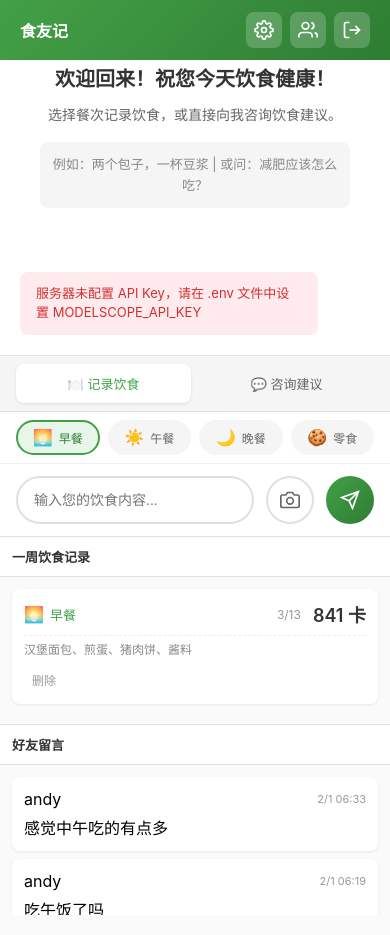
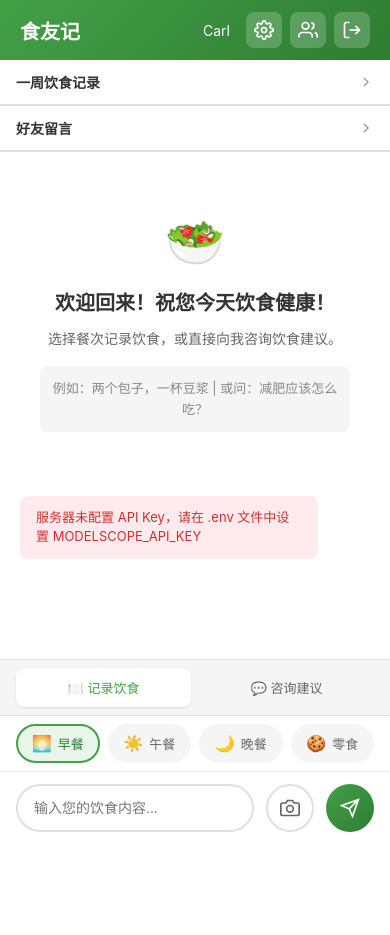
Before and after one commit to Lukes22/Diet-Assistant, a Flask app: page / in a window 390 px wide. After the commit the page ends 832 px from the top, so only its background shows below. Run offline with Flask 2, Linux system fonts and the light colour scheme; a user stored in the database is signed in; data comes from the database, SQL or seed files in the repository; both versions use the stored data as it was after the commit; some libraries are stand-ins or nearby versions.

Commit message:
优化手机端前端页面

```diff
--- a/requirements.txt
+++ b/requirements.txt
@@ -5,3 +5,4 @@
 openai>=1.0
 python-dotenv
 werkzeug
+httpx
--- a/static/css/style.css
+++ b/static/css/style.css
@@ -243,11 +243,40 @@
     padding: 12px 16px;
     background: #fff;
     border-bottom: 1px solid #e0e0e0;
+    display: flex;
+    justify-content: space-between;
+    align-items: center;
+    cursor: pointer;
+    user-select: none;
+}
+
+.section-header:hover {
+    background: #f9f9f9;
 }
 
 .section-header h3 {
     font-size: 14px;
     color: #333;
+    margin: 0;
+}
+
+.section-toggle {
+    transition: transform 0.3s;
+    color: #999;
+    flex-shrink: 0;
+}
+
+.section-header.collapsed .section-toggle {
+    transform: rotate(-90deg);
+}
+
+.section-body {
+    overflow: hidden;
+    transition: max-height 0.3s ease;
+}
+
+.panel-section.collapsed .section-body {
+    max-height: 0 !important;
 }
 
 .records-list,
@@ -430,8 +459,8 @@
     font-size: 13px;
 }
 
-/* 底部输入区域 */
 .bottom-input-area {
+    flex: 0 0 auto; /* 关键：固定高度，不拉伸 */
     background: #fff;
     border-top: 1px solid #e0e0e0;
 }
@@ -1444,34 +1473,59 @@
 
 /* ========== 响应式 ========== */
 @media (max-width: 900px) {
+    html, body {
+        height: 100%;
+        overflow: hidden;
+    }
+
     .main-container {
-        height: auto;
-        min-height: 100vh;
+        position: fixed;
+        top: 0;
+        left: 0;
+        right: 0;
+        bottom: 0;
+        display: flex;
+        flex-direction: column;
+        overflow: hidden;
     }
 
     .content-wrapper {
+        flex: 1 1 0;
         flex-direction: column;
-        flex: 1;
+        display: flex;
+        min-height: 0;
+        overflow: hidden;
+    }
+
+    /* 记录/留言区在顶部，按内容高度，不拉伸 */
+    .right-panel {
+        order: -1;
+        width: 100%;
+        flex: 0 0 auto;
+        border-bottom: 1px solid #e0e0e0;
         overflow: visible;
     }
 
+    /* 对话+输入区填满剩余空间 */
     .left-panel {
+        order: 1;
         border-right: none;
-        border-bottom: 1px solid #e0e0e0;
-        height: auto;
-        min-height: 50vh;
-        max-height: 70vh;
+        flex: 1 1 0;
+        min-height: 0;
+        display: flex;
+        flex-direction: column;
+        overflow: hidden;
     }
 
     .chat-container {
-        min-height: 200px;
-        max-height: 40vh;
-    }
-
-    .right-panel {
-        width: 100%;
-        height: auto;
-        flex: none;
+        flex: 1 1 0;
+        min-height: 0;
+        max-height: none;
+        overflow-y: auto;
+    }
+
+    .bottom-input-area {
+        flex: 0 0 auto;
     }
 
     .panel-section {
@@ -1479,19 +1533,35 @@
         max-height: none;
     }
 
+    .panel-section .section-body {
+        max-height: 200px;
+        overflow-y: auto;
+    }
+
+    .panel-section.collapsed .section-body {
+        max-height: 0 !important;
+    }
+
     .records-section {
-        min-height: 150px;
+        min-height: auto;
     }
 
     .messages-section {
-        min-height: 150px;
-        padding-bottom: 20px;
+        min-height: auto;
+        padding-bottom: 0;
     }
 
     .records-list,
     .messages-list {
-        max-height: 200px;
-        overflow-y: auto;
+        max-height: none;
+        overflow-y: visible;
+    }
+}
+
+    .records-list,
+    .messages-list {
+        max-height: none;
+        overflow-y: visible;
     }
 }
 
--- a/static/js/app.js
+++ b/static/js/app.js
@@ -25,6 +25,7 @@
     initInputHandler();
     initModals();
     checkApiStatus();
+    initCollapsibleSections();
 });
 
 // 初始化用户信息
@@ -148,6 +149,48 @@
         });
     });
 }
+
+// ==================== 折叠面板功能 ====================
+
+// 初始化折叠面板（移动端默认折叠两个面板，最大化对话区域）
+function initCollapsibleSections() {
+    if (window.innerWidth <= 900) {
+        document.querySelectorAll('.panel-section').forEach(section => {
+            section.classList.add('collapsed');
+            const header = section.querySelector('.section-header');
+            if (header) header.classList.add('collapsed');
+        });
+        // 初始计算移动端布局高度
+        recalcMobileLayout();
+        window.addEventListener('resize', recalcMobileLayout);
+    }
+}
+
+// 动态计算移动端左侧面板高度，确保填满屏幕
+function recalcMobileLayout() {
+    if (window.innerWidth > 900) return;
+    const header = document.querySelector('.header');
+    const rightPanel = document.querySelector('.right-panel');
+    const leftPanel = document.querySelector('.left-panel');
+    if (!header || !rightPanel || !leftPanel) return;
+
+    const vh = window.innerHeight;
+    const headerH = header.offsetHeight;
+    const rightH = rightPanel.offsetHeight;
+    leftPanel.style.height = (vh - headerH - rightH) + 'px';
+}
+
+// 切换面板展开/折叠
+function toggleSection(headerEl) {
+    const section = headerEl.closest('.panel-section');
+    if (!section) return;
+    section.classList.toggle('collapsed');
+    headerEl.classList.toggle('collapsed');
+    // 展开/折叠后重新计算布局
+    setTimeout(recalcMobileLayout, 50);
+}
+
+window.toggleSection = toggleSection;
 
 // ==================== 饮食记录功能 ====================
 
--- a/templates/index.html
+++ b/templates/index.html
@@ -99,21 +99,31 @@
             <div class="right-panel">
                 <!-- 一周饮食记录 -->
                 <div class="panel-section records-section">
-                    <div class="section-header">
+                    <div class="section-header" onclick="toggleSection(this)">
                         <h3>一周饮食记录</h3>
+                        <svg class="section-toggle" width="16" height="16" viewBox="0 0 24 24" fill="none" stroke="currentColor" stroke-width="2">
+                            <polyline points="6 9 12 15 18 9"></polyline>
+                        </svg>
                     </div>
-                    <div class="records-list" id="recordsList">
-                        <div class="empty-tip">暂无饮食记录</div>
+                    <div class="section-body">
+                        <div class="records-list" id="recordsList">
+                            <div class="empty-tip">暂无饮食记录</div>
+                        </div>
                     </div>
                 </div>
 
                 <!-- 好友留言 -->
                 <div class="panel-section messages-section">
-                    <div class="section-header">
+                    <div class="section-header" onclick="toggleSection(this)">
                         <h3>好友留言</h3>
+                        <svg class="section-toggle" width="16" height="16" viewBox="0 0 24 24" fill="none" stroke="currentColor" stroke-width="2">
+                            <polyline points="6 9 12 15 18 9"></polyline>
+                        </svg>
                     </div>
-                    <div class="messages-list" id="messagesList">
-                        <div class="empty-tip">暂无留言</div>
+                    <div class="section-body">
+                        <div class="messages-list" id="messagesList">
+                            <div class="empty-tip">暂无留言</div>
+                        </div>
                     </div>
                 </div>
             </div>
```
Also changed, not shown: templates/friends.html (+27 -0 lines), templates/settings.html (+0 -27 lines), instance/diet_assistant.db.
